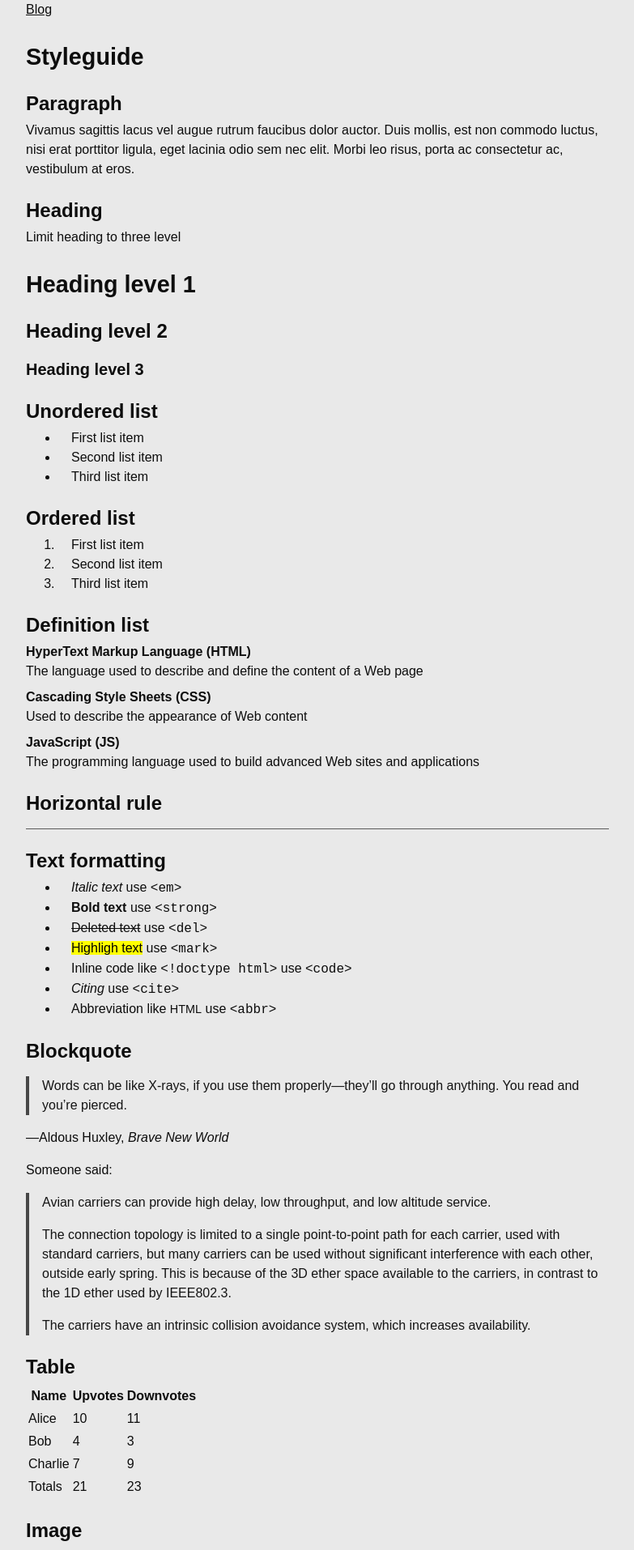
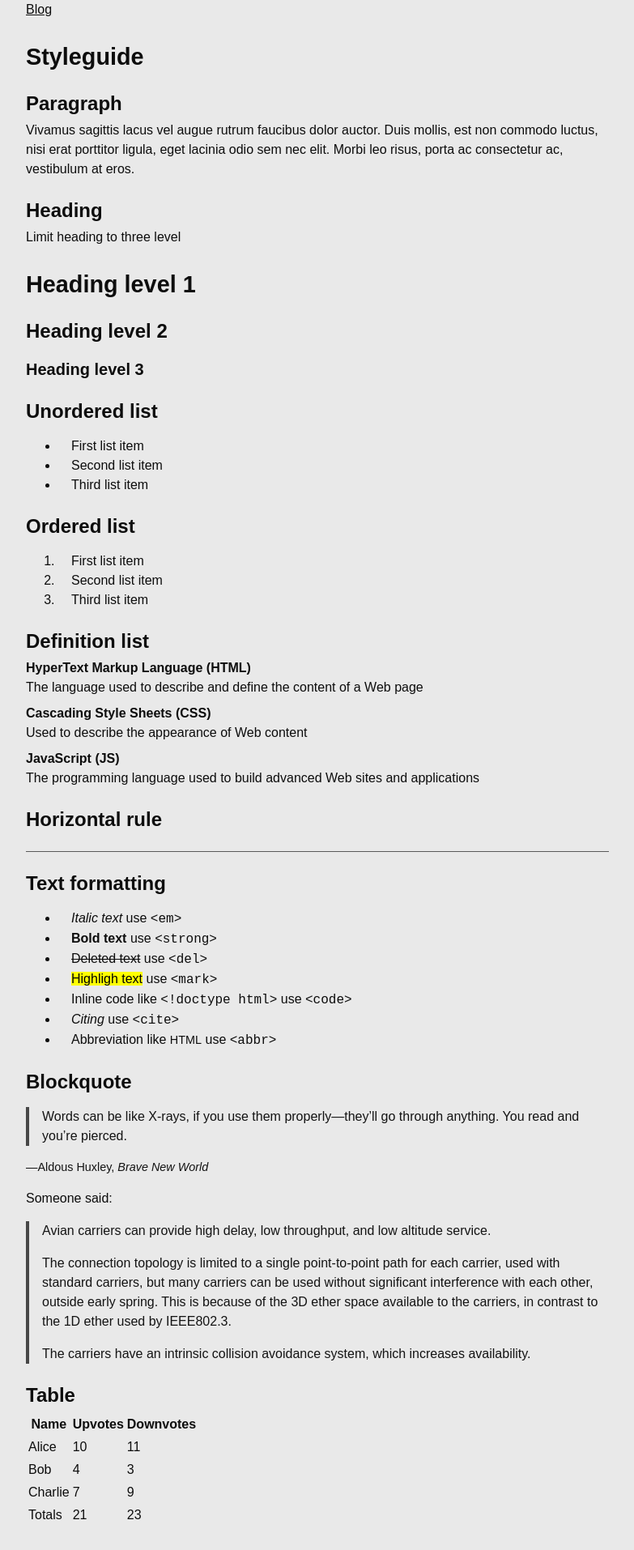
Before and after one commit to aflim/blog, a Jekyll site: the page built from styleguide.md, in a window 1280 px wide. Shown: the top 1914 px of the page at 81% size, without its empty margins (248-1031 px from the left). Built offline with Jekyll 4.4.1, drawn with Linux system fonts in a browser that asks for light colours.

Commit message:
Update _typography.scss

```diff
--- a/_sass/_typography.scss
+++ b/_sass/_typography.scss
@@ -35,29 +35,32 @@
 }
 
 ul,
-ol,
+ol {
+  margin-block-start: 1em;
+  margin-block-end: 1em;
+
+  li {
+    padding-inline-start: $spacer-base;
+  }
+}
+
 dl {
   margin-block-start: 0;
   margin-block-end: 1em;
-}
 
-ul li,
-ol li {
-  padding-inline-start: $spacer-base;
-}
+  dt {
+  font-weight: bolder;
+  }
 
-dt {
-  font-weight: bolder;
-}
-
-dd {
+  dd {
   margin-inline: 0;
   margin-block-end: .5em;
+  }
 }
 
 hr {
   position: relative;
-  margin-block: $spacer-base;
+  margin-block: $spacer-1;
   border: 0;
   border-block-start: 1px solid $border-1;
 }
@@ -69,13 +72,18 @@
 
   &[title] {
     cursor: help;
-    border-block-end: 1px dotted $border-1;
+    border-block-end: 1px dotted red;
   }
 }
 
 figure {
   margin-inline: 0;
   margin-block-end: $spacer-base;
+
+  figcaption {
+    font-size: $type-scale-down-1;
+    color: $ink-2;
+  }
 }
 
 blockquote {
@@ -91,5 +99,6 @@
 
 pre {
   display: block;
+  margin-block-end: 0;
   overflow: auto;
 }
```
